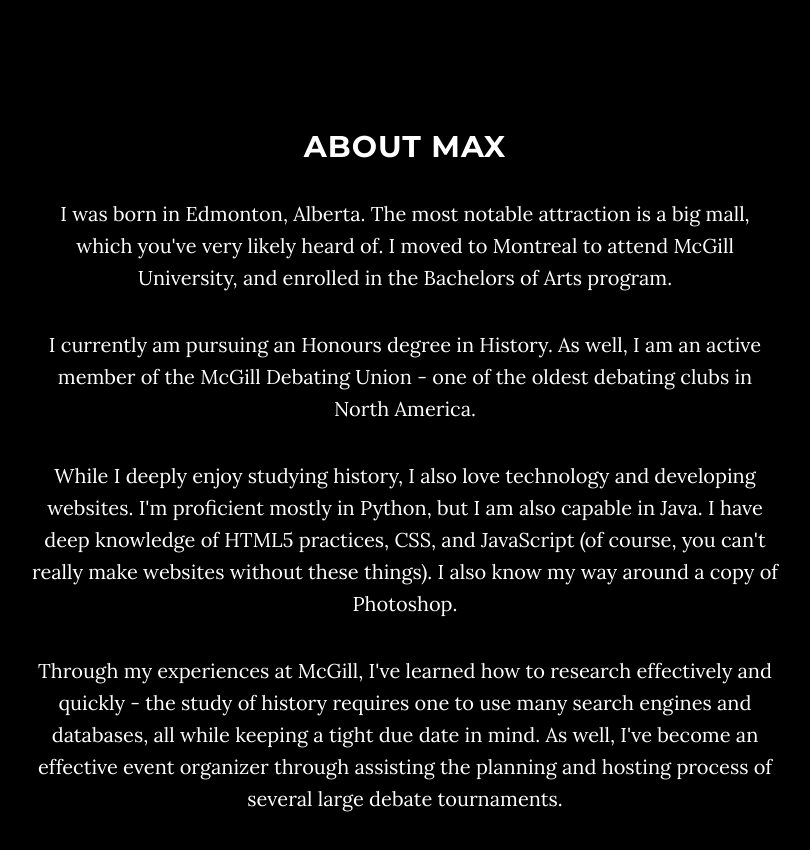
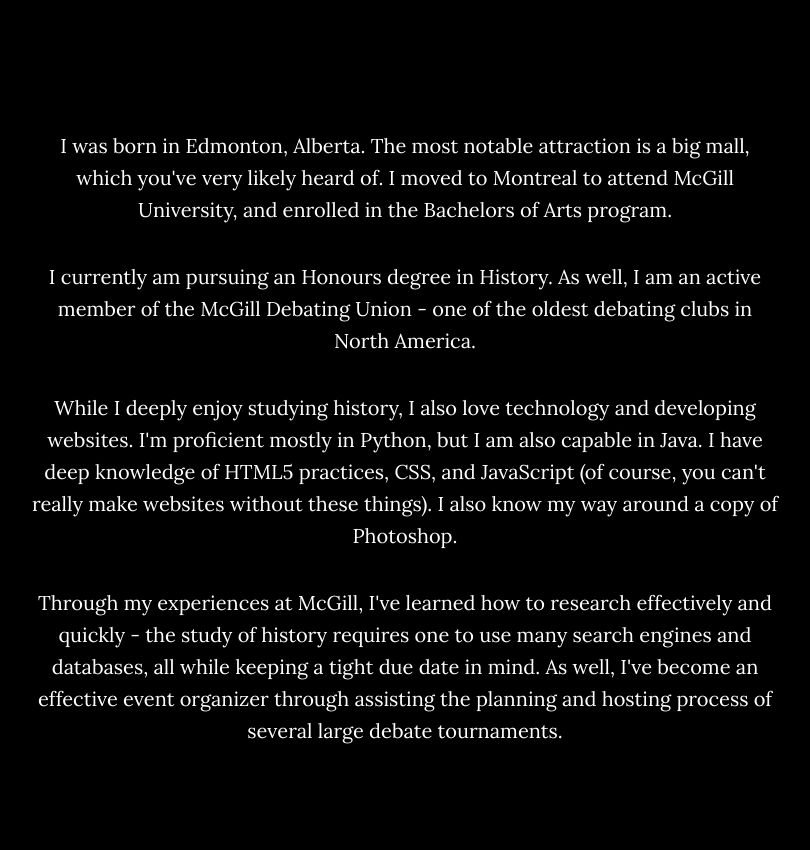
Before and after one commit to MaxHarrington/maxharrington.github.io, a plain HTML site: page index.html in a window 1280 px wide. Shown: the part 920-1770 px from the top of the page, without its empty margins (235-1045 px from the left). Drawn offline with Linux system fonts and the light colour scheme.

Commit message:
Update index.html

```diff
--- a/index.html
+++ b/index.html
@@ -90,7 +90,6 @@
     <section class="container content-section text-center">
         <div class="row" id="about">
             <div class="col-lg-8 col-lg-offset-2">
-                <h2>About Max</h2>
                 <p>
                     I was born in Edmonton, Alberta. The most notable attraction is a big mall, which you've very likely heard of. I moved to Montreal to attend McGill University, and enrolled in the Bachelors of Arts program.
                 </p>
```
